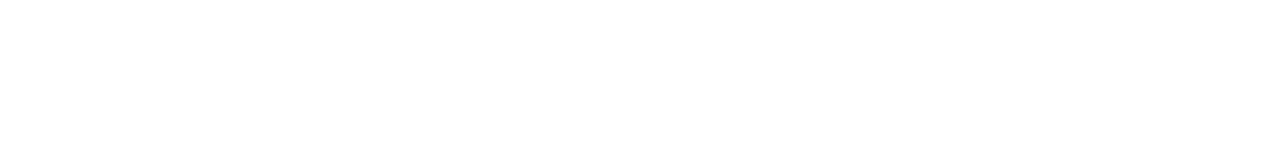
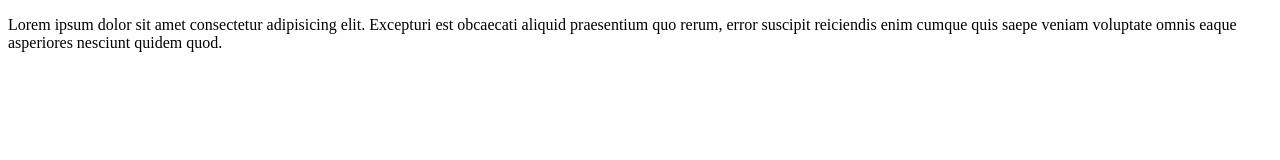
Before and after one commit to anzook/The-Git-Gud-Team, a plain HTML site: page index.html in a window 1280 px wide. Drawn offline with Linux system fonts and the light colour scheme.

Commit message:
adding some lorem as a group test

```diff
--- a/index.html
+++ b/index.html
@@ -1,12 +1,19 @@
 <!DOCTYPE html>
 <html lang="en">
+
 <head>
     <meta charset="UTF-8">
     <meta name="viewport" content="width=device-width, initial-scale=1.0">
     <meta http-equiv="X-UA-Compatible" content="ie=edge">
     <title>Document</title>
 </head>
+
 <body>
+    <!--adding some lorem. hopefully you guys can see this??????-->
+    <p>Lorem ipsum dolor sit amet consectetur adipisicing elit. Excepturi est obcaecati aliquid praesentium quo rerum,
+        error suscipit reiciendis enim cumque quis saepe veniam voluptate omnis eaque asperiores nesciunt quidem quod.
+    </p>
 
 </body>
+
 </html>
```
